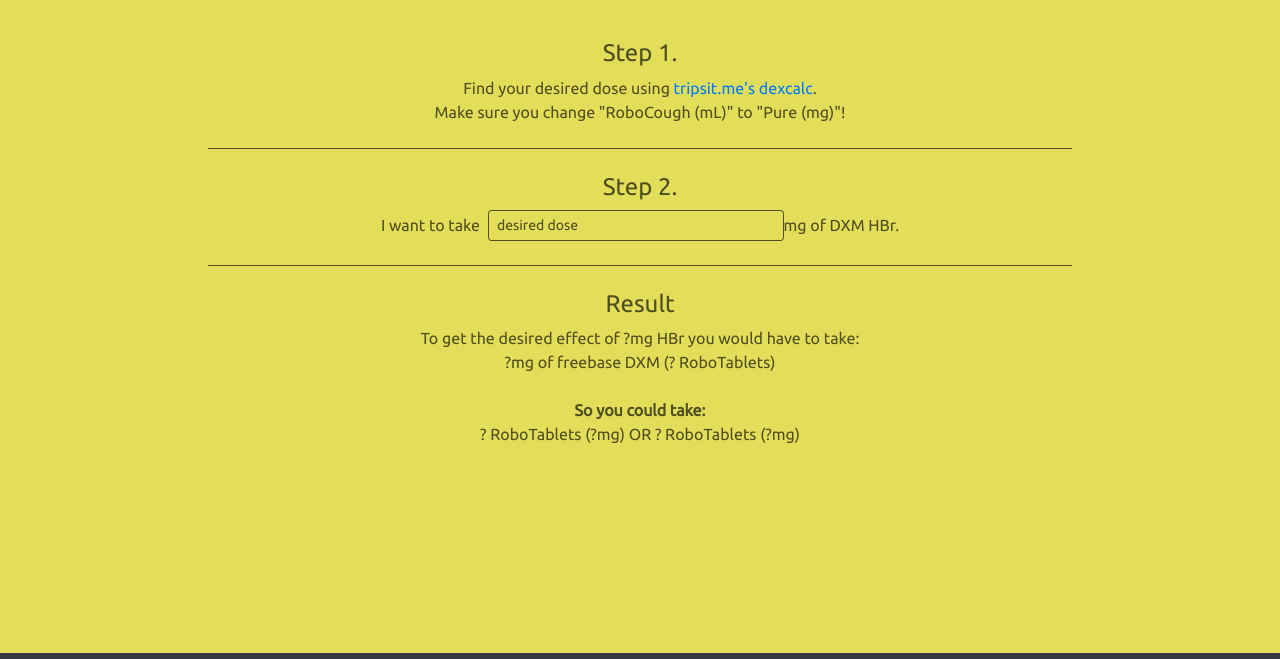
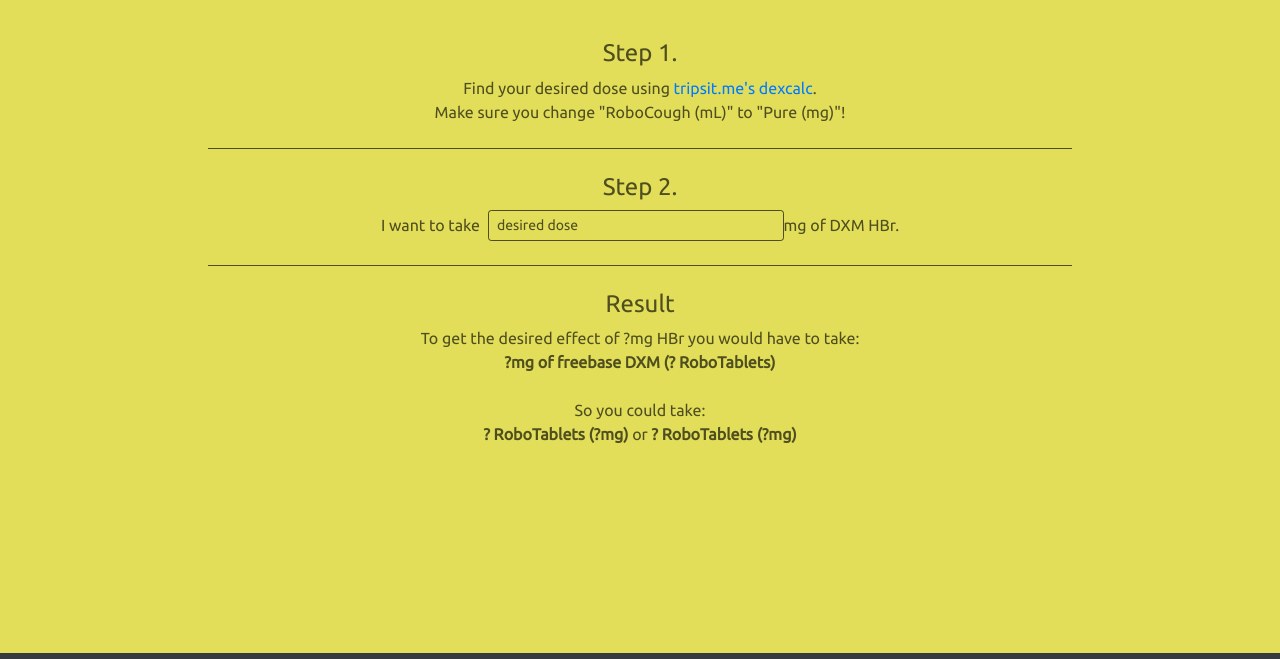
Before and after one commit to AcidicNic/RoboTablets, a plain HTML site: page index.html in a window 1280 px wide. Shown: the part 67-726 px from the top of the page. Drawn offline with nearby package versions, Linux system fonts and the light colour scheme.

Commit message:
results bold

```diff
--- a/index.html
+++ b/index.html
@@ -68,10 +68,10 @@
             <div class="my-3">
                 <h4>Result</h2>
                     To get the desired effect of <span id="mg-input">?</span>mg HBr you would have to take:<br>
-                    <span id="mg">?</span>mg of freebase DXM (<span id="roboTablets">?</span> RoboTablets)<br><br>
-                        <span class="font-weight-bold">So you could take:</span><br>
-                        <span id="roboTablets-lower">?</span> RoboTablets (<span id="roboTablets-lower-mg">?</span>mg) OR
-                        <span id="roboTablets-upper">?</span> RoboTablets (<span id="roboTablets-upper-mg">?</span>mg)
+                    <span class="font-weight-bold"><span id="mg">?</span>mg of freebase DXM (<span id="roboTablets">?</span> RoboTablets)<br><br></span>
+                        So you could take:<br>
+                        <span class="font-weight-bold"><span id="roboTablets-lower">?</span> RoboTablets (<span id="roboTablets-lower-mg">?</span>mg)</span> or
+                        <span class="font-weight-bold"><span id="roboTablets-upper">?</span> RoboTablets (<span id="roboTablets-upper-mg">?</span>mg)</span>
             </div>
         </div>
     </div>
```
